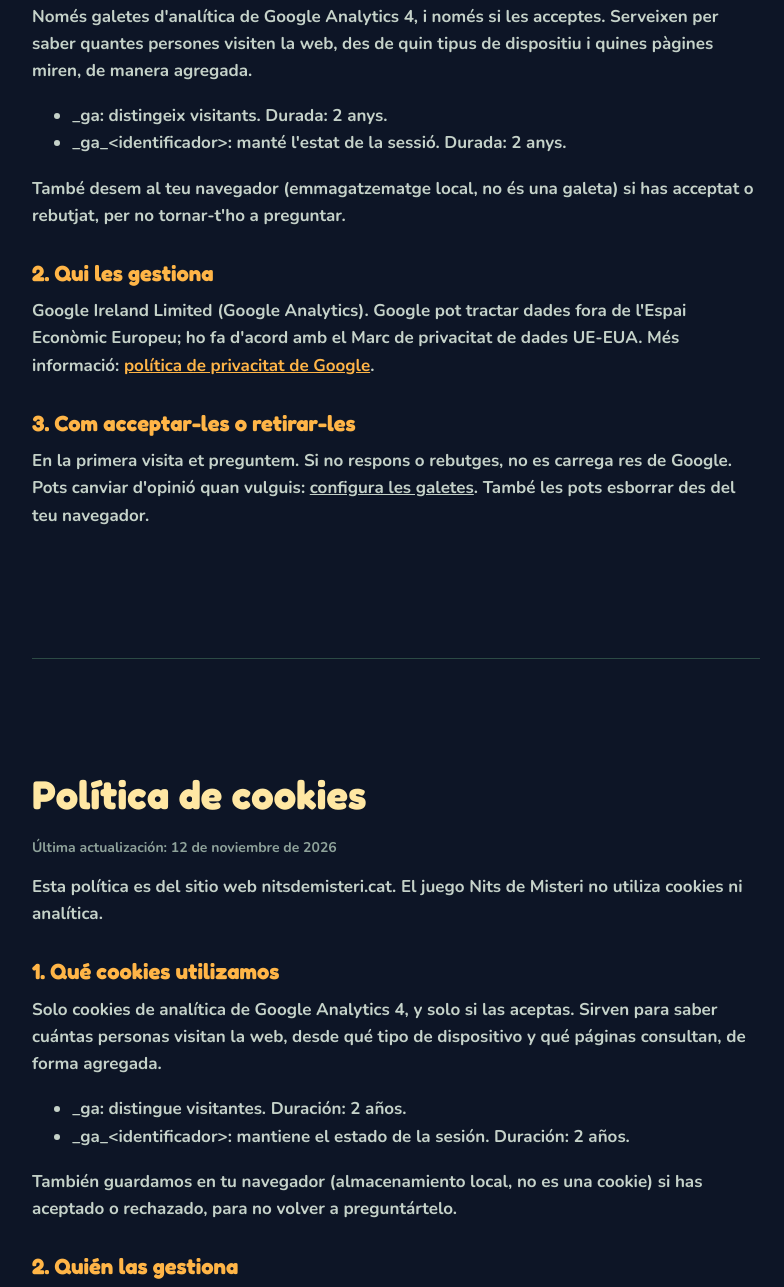
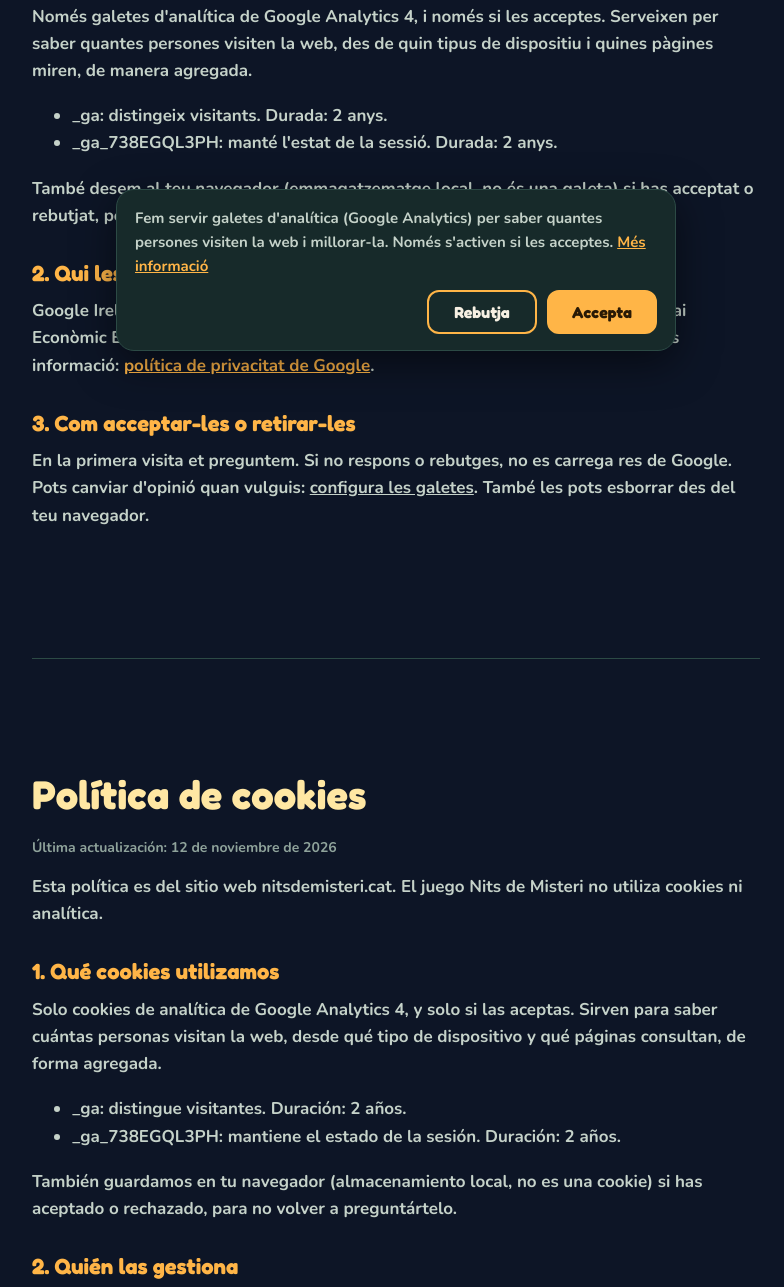
Before and after one commit to carmepineda-dot/nitsdemisteri-web, a plain HTML site: page galetes/index.html in a window 1280 px wide. Shown: the part 433-1720 px from the top of the page, without its empty margins (244-1028 px from the left). Drawn offline with Linux system fonts and the light colour scheme.

Commit message:
feat: activa GA4 (G-738EGQL3PH) amb consentiment
Co-Authored-By: Claude Opus 5.5 <noreply@anthropic.com>
Claude-Session: https://claude.ai/code/session_012b7a7Myro5ff73or17eiRT

```diff
--- a/consent.js
+++ b/consent.js
@@ -1,7 +1,7 @@
 // Analítica (Google Analytics 4) només amb consentiment previ.
 // Sense resposta o amb "Rebutja", no es carrega res de Google ni es posa cap galeta.
 (() => {
-  const GA_ID = 'G-XXXXXXXXXX'; // ID de mesura de GA4 (Administració → Fluxos de dades)
+  const GA_ID = 'G-738EGQL3PH'; // ID de mesura de GA4 (Administració → Fluxos de dades)
   const KEY = 'nits-galetes'; // 'si' | 'no'
   const ready = /^G-[A-Z0-9]{6,}$/.test(GA_ID) && GA_ID !== 'G-XXXXXXXXXX';
 
--- a/galetes/index.html
+++ b/galetes/index.html
@@ -25,7 +25,7 @@
 <p>Només galetes d'<b>analítica</b> de Google Analytics 4, i només si les acceptes. Serveixen per saber quantes persones visiten la web, des de quin tipus de dispositiu i quines pàgines miren, de manera agregada.</p>
 <ul>
   <li><b>_ga</b>: distingeix visitants. Durada: 2 anys.</li>
-  <li><b>_ga_&lt;identificador&gt;</b>: manté l'estat de la sessió. Durada: 2 anys.</li>
+  <li><b>_ga_738EGQL3PH</b>: manté l'estat de la sessió. Durada: 2 anys.</li>
 </ul>
 <p>També desem al teu navegador (emmagatzematge local, no és una galeta) si has acceptat o rebutjat, per no tornar-t'ho a preguntar.</p>
 
@@ -47,7 +47,7 @@
 <p>Solo cookies de <b>analítica</b> de Google Analytics 4, y solo si las aceptas. Sirven para saber cuántas personas visitan la web, desde qué tipo de dispositivo y qué páginas consultan, de forma agregada.</p>
 <ul>
   <li><b>_ga</b>: distingue visitantes. Duración: 2 años.</li>
-  <li><b>_ga_&lt;identificador&gt;</b>: mantiene el estado de la sesión. Duración: 2 años.</li>
+  <li><b>_ga_738EGQL3PH</b>: mantiene el estado de la sesión. Duración: 2 años.</li>
 </ul>
 <p>También guardamos en tu navegador (almacenamiento local, no es una cookie) si has aceptado o rechazado, para no volver a preguntártelo.</p>
 
```
